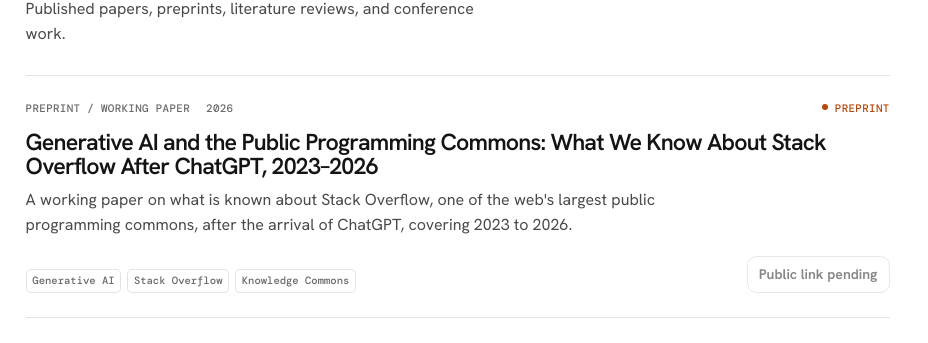
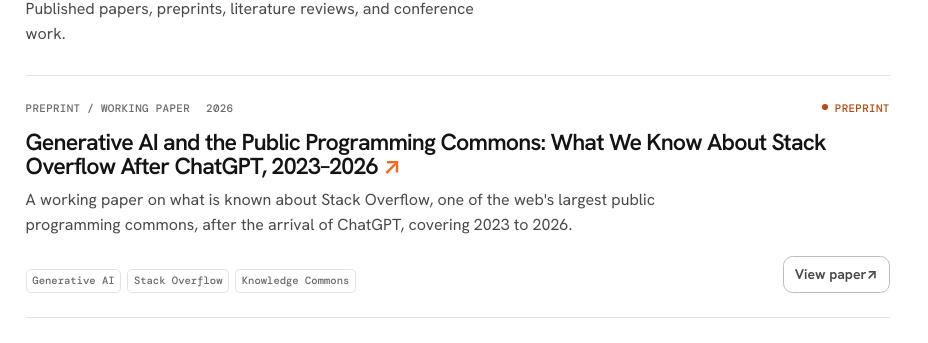
Before and after one commit to Luffy-me/website, a Next.js app: page /writing in a window 1280 px wide. Shown: the part 1120-1463 px from the top of the page, without its empty margins (0-928 px from the left). Built offline with nearby package versions, Linux system fonts and the light colour scheme; no server answers.

Commit message:
Add SSRN link
Co-Authored-By: Claude Sonnet 5.5 <noreply@anthropic.com>
Claude-Session: https://claude.ai/code/session_013wc1DBddLYJeZ6AVU7V35u

```diff
--- a/app/writing-data.ts
+++ b/app/writing-data.ts
@@ -65,7 +65,7 @@ export const academicPapers: AcademicPaper[] = [
     researchAreas: ["Generative AI", "Stack Overflow", "Knowledge Commons"],
     status: "Preprint",
     // TODO: Replace with the public SSRN abstract page URL.
-    href: "ADD_SSRN_LINK",
+    href: "https://papers.ssrn.com/sol3/papers.cfm?abstract_id=7555720",
     venue: "SSRN",
     mark: "SSRN",
   },
```
